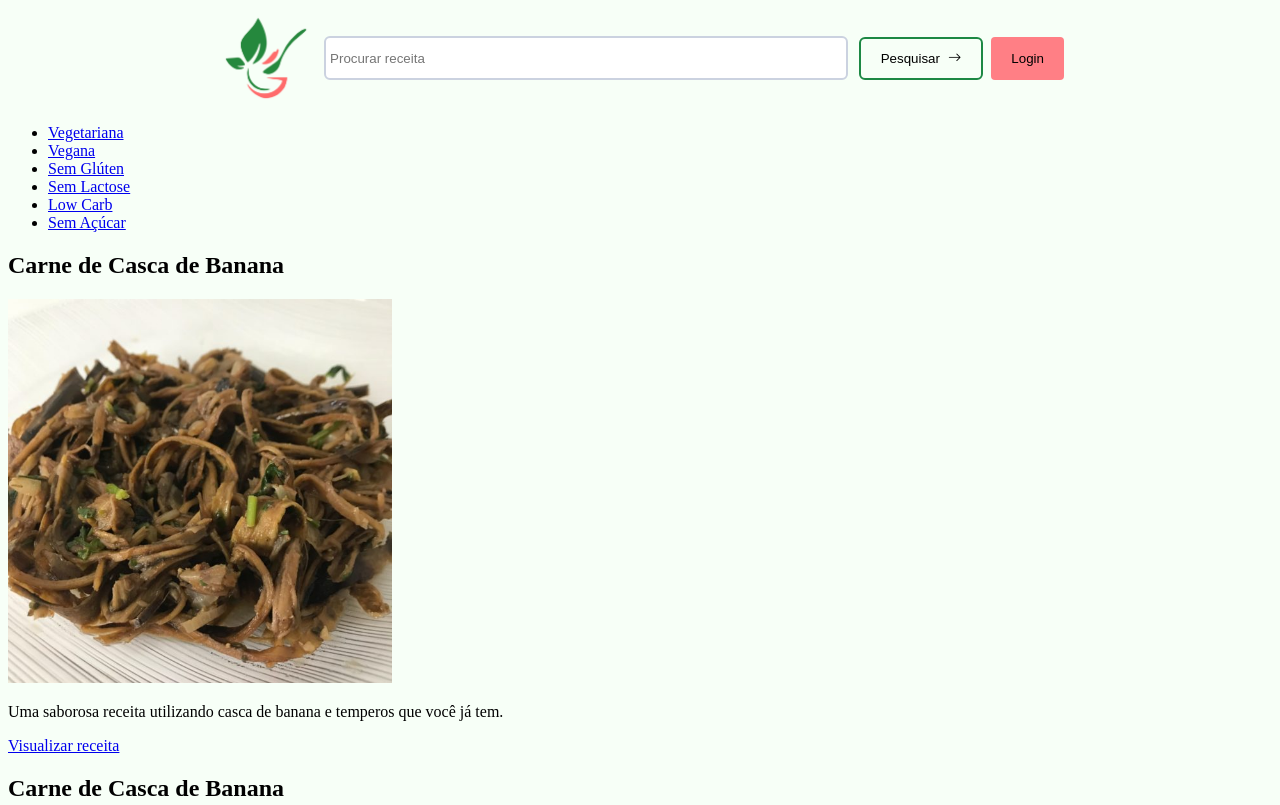
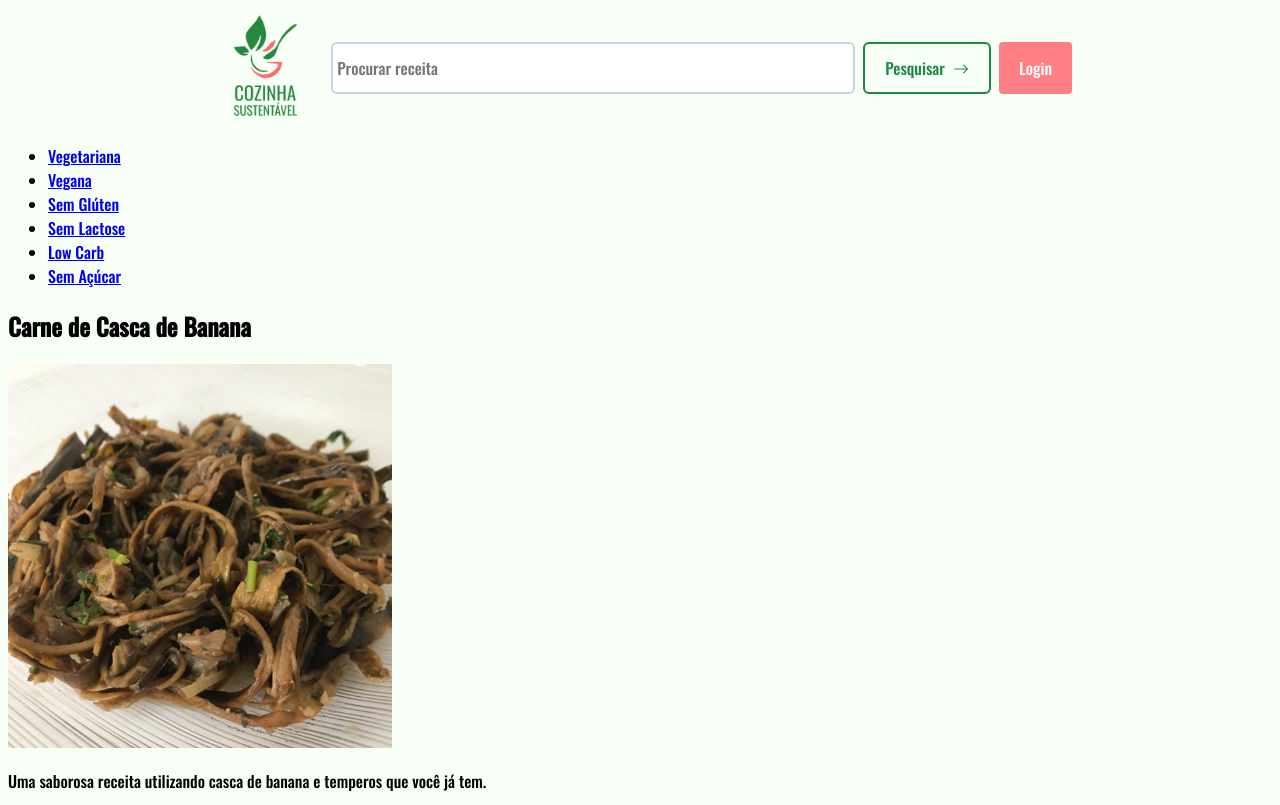
Before and after one commit to ICEI-PUC-Minas-PMV-SI/pmv-si-2023-2-pe1-t1-cozinha-sustentavel-pmv, a plain HTML site: page src/homepage.html in a window 1280 px wide. Shown: the top 805 px of the page. Drawn offline with nearby package versions, Linux system fonts and the light colour scheme.

Commit message:
Finalização cabeçalho

```diff
--- a/src/homepage.html
+++ b/src/homepage.html
@@ -4,21 +4,22 @@
 <html>
     <head>
         <link rel="stylesheet" href="stylesheet.css">
+        <link rel="preconnect" href="https://fonts.googleapis.com">
+        <link rel="preconnect" href="https://fonts.gstatic.com" crossorigin>
+        <link href="https://fonts.googleapis.com/css2?family=Oswald:wght@500&display=swap" rel="stylesheet">
         <link rel="stylesheet" href="https://cdn.jsdelivr.net/npm/bootstrap-icons@1.11.1/font/bootstrap-icons.css">
         <title>Cozinha Sustentável</title>
     </head>
     <body>
         <header>
-
             <div class="header">
-                <img src="../docs/Cozinha Sustentável.png" alt="Logo do Blog de Receitas" class="logo-header">
+                <a href="homepage.html"><img src="img/logo-cozinha-sustentavel.png" alt="Logo do Blog de Receitas" class="logo-header"></a>
                 <form class="search-bar">
                     <input type="text" placeholder="Procurar receita" class="search-bar-box">
                     <button type="submit" class="outlined-button">Pesquisar <i class="bi bi-arrow-right"></i></button>
                 </form>
                 <button class="login-button">Login</button>
             </div>
-
             <nav>
                 <ul class="category-bar">
                     <li><a href="receitas.html?categoria=vegetariana">Vegetariana</a></li>
--- a/src/stylesheet.css
+++ b/src/stylesheet.css
@@ -4,10 +4,14 @@
     --background-color: #F7FFF7;
     --grey: #CBD2E0;
     --black: #3F463C;
+    --white:#FFFFFF;
 }
-
+*{
+    font-family: "Oswald", sans-serif;
+}
 body {
     background-color: var(--background-color);
+
 }
 .header{
     display: flex;
@@ -18,24 +22,24 @@ body {
 
 .logo-header{
     width: 9vw;
-    max-width: 100px;
+    max-width: 150px;
     min-width: 50px;
 }
 .search-bar{
     display: flex;
     justify-content: center;
     align-items: center;
-    gap: 8pt;
+    gap: 8px;
 }
 .search-bar-box{
 width: 40vw;
-height: 32px;
+height: 40px;
 border-radius: 6px;
 border: 2px solid var(--grey);
 display: flex;
 padding: 4px;
 align-items: center;
-
+font-size: 16px;
 }
 .search-bar-box:focus{
     outline: none !important;
@@ -52,6 +56,8 @@ align-items: center;
     border-radius: 6px;
     border: 2px solid var(--primary-color);
     background-color: var(--background-color);
+    font-size: 16px;
+    color: var(--primary-color);
 }
 
 .outlined-button:hover{
@@ -64,9 +70,10 @@ align-items: center;
     border: none;
     padding: 14px 20px;
     align-items: center;
-
     border-radius: 4px;
     background: var(--secondary-color);
+    font-size: 16px;
+    color: var(--white);
 }
 .login-button:hover{
     cursor: pointer;
```
Also changed, not shown: src/img/logo-cozinha-sustentavel.png (added).
